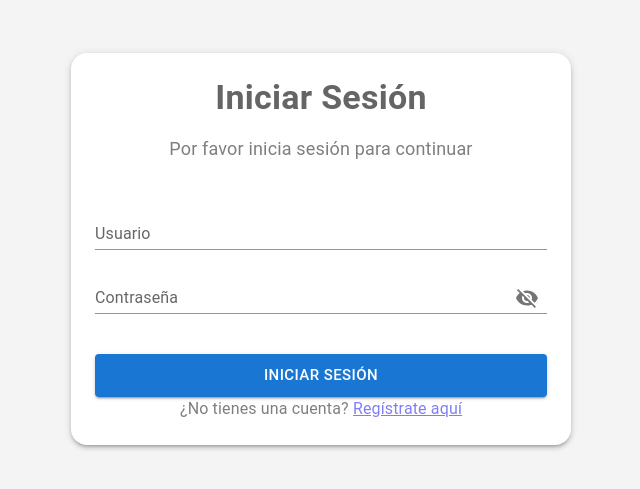
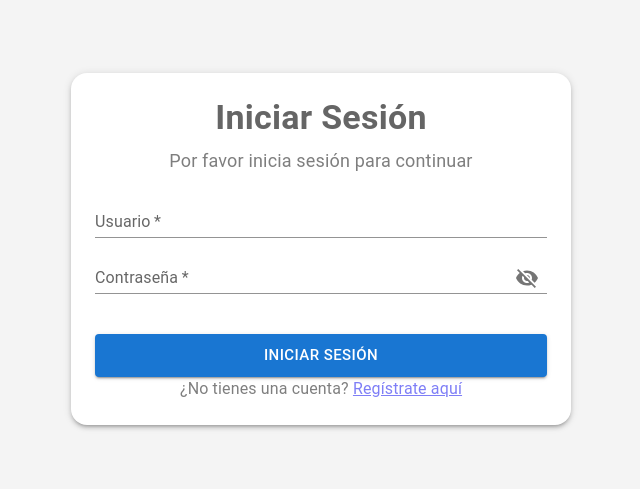
Before and after one commit to ramos-201/artemisfr, a React (Vite) app: page / in a window 1280 px wide. Shown: the part 151-640 px from the top of the page, without its empty margins (319-959 px from the left). Built offline with nearby package versions, Linux system fonts and the light colour scheme.

Commit message:
refactor: simplified code

```diff
--- a/src/components/AuthPageLayoutComponent.tsx
+++ b/src/components/AuthPageLayoutComponent.tsx
@@ -6,20 +6,16 @@ interface Props {
   children: React.ReactNode;
 }
 
-const AuthPageLayoutComponent = ({ titleTG = 'Título por defecto', descriptionTG = 'Descripción por defecto', children }: Props): JSX.Element => {
-  return (
-    <Box
-      component='section'
-      sx={{
+const AuthPageLayoutComponent = ({ titleTG, descriptionTG, children }: Props): JSX.Element => {
+  const boxStyles = {
     minHeight: '100vh',
     display: 'flex',
     alignItems: 'center',
     justifyContent: 'center',
     bgcolor: 'rgb(244, 244, 244)',
-      }}
-    >
-      <Container
-        sx={{
+  }
+
+  const containerStyles = {
     display: 'flex',
     flexDirection: 'column',
     justifyContent: 'center',
@@ -27,20 +23,17 @@ const AuthPageLayoutComponent = ({ titleTG = 'Título por defecto', descriptionT
     boxShadow: 3,
     borderRadius: 4,
     p: 3,
-          maxWidth: { sm: 500 },
+    maxWidth: {sm: 500},
     bgcolor: 'rgb(255, 255, 255)',
-        }}
-      >
-        <Typography variant='h4' fontWeight='bold' mb={2} sx={{ opacity: 0.6 }}>
+  }
+
+  return (
+    <Box component='section' sx={boxStyles} >
+      <Container sx={containerStyles} >
+        <Typography variant='h4' fontWeight='bold' mb={1} sx={{ opacity: 0.6 }}>
           {titleTG}
         </Typography>
-        <Typography
-          sx={{
-            fontSize: '18px',
-            opacity: 0.5,
-            marginBottom: 3,
-          }}
-        >
+        <Typography fontSize={'18px'} mb={1} sx={{ opacity: 0.5 }} >
           {descriptionTG}
         </Typography>
         {children}
--- a/src/components/InputFieldComponent.tsx
+++ b/src/components/InputFieldComponent.tsx
@@ -11,23 +11,19 @@ interface Props {
   onChange: (e: React.ChangeEvent<HTMLInputElement>) => void;
 }
 
-export default function InputFieldComponent({ value, label, type, isError, helperTextError = '', onChange }: Props): JSX.Element {
+export default function InputFieldComponent({ value, label, type, isError, helperTextError = 'Este campo es requerido.', onChange }: Props): JSX.Element {
 
   const [isShowPassword, setIsShowPassword] = useState(false);
 
-  if (!helperTextError) {
-    helperTextError = 'Este campo es requerido.'
-  }
-
   return(
     <TextField
-
+      required
       fullWidth
       type={type === 'password' && isShowPassword ? 'text' : type}
       value={value}
       label={label}
       variant='standard'
-      sx={{ mt: 2 }}
+      sx={{ mt: 1 }}
       error={isError}
       helperText={isError ? helperTextError : ''}
       onChange={onChange}
--- a/src/pages/RegisterUser.tsx
+++ b/src/pages/RegisterUser.tsx
@@ -3,7 +3,7 @@ import AuthPageLayoutComponent from '../components/AuthPageLayoutComponent';
 import InputFieldComponent from '../components/InputFieldComponent';
 import { useState } from 'react';
 import { Link } from 'react-router-dom';
-import AppRoutes from "./../Routes";
+import AppRoutes from './../Routes';
 
 function RegisterUserPage (): JSX.Element {
 
@@ -177,23 +177,11 @@ function RegisterUserPage (): JSX.Element {
             }))
           }}
         />
-        <Button
-         fullWidth
-         type='submit'
-         variant='contained'
-         color='primary'
-         size='large'
-         sx={{ mt: 3 }}
-       >
-         Registrar usuario
-       </Button>
-     </form>
-     <Typography sx={{
-        opacity: 0.5,
-      }} >
-        ¿Ya tienes una cuenta?{' '}
-        <Link to={AppRoutes.login}>Inicia sesion aquí</Link>
-    </Typography>
+        <Button fullWidth type='submit' variant='contained' color='primary' size='large' sx={{ mt: 3 }} >
+          Registrar usuario
+        </Button>
+      </form>
+      <Typography sx={{ opacity: 0.5 }} >¿Ya tienes una cuenta?{' '} <Link to={AppRoutes.login}>Inicia sesion aquí</Link></Typography>
  </AuthPageLayoutComponent>
   )
 }
--- a/src/pages/login.tsx
+++ b/src/pages/login.tsx
@@ -3,7 +3,7 @@ import { useState } from 'react';
 import InputFieldComponent from '../components/InputFieldComponent';
 import AuthPageLayoutComponent from '../components/AuthPageLayoutComponent';
 import { Link } from 'react-router-dom';
-import AppRoutes from "./../Routes";
+import AppRoutes from './../Routes';
 
 function LoginPage(): JSX.Element {
 
@@ -39,7 +39,7 @@ function LoginPage(): JSX.Element {
             onChange={(e) => {
               setFormInputFields(prevState => ({
                 ...prevState,
-                UserField: e.target.value,
+                userField: e.target.value,
                 hasErrorUserField: false,
               }))
             }}
@@ -52,28 +52,16 @@ function LoginPage(): JSX.Element {
             onChange={(e) => {
               setFormInputFields(prevState => ({
                 ...prevState,
-                PasswordField: e.target.value,
+                passwordField: e.target.value,
                 hasErrorPasswordField: false,
               }))
             }}
           />
-          <Button
-            fullWidth
-            type='submit'
-            variant='contained'
-            color='primary'
-            size='large'
-            sx={{ mt: 5 }}
-          >
+          <Button fullWidth type='submit' variant='contained' color='primary' size='large' sx={{ mt: 5 }} >
             Iniciar sesión
           </Button>
         </form>
-        <Typography sx={{
-           opacity: 0.5,
-        }}>
-          ¿No tienes una cuenta?{' '}
-          <Link to={AppRoutes.registerUser}>Regístrate aquí</Link>
-        </Typography>
+        <Typography sx={{ opacity: 0.5, }} >¿No tienes una cuenta?{' '}<Link to={AppRoutes.registerUser}>Regístrate aquí</Link></Typography>
     </AuthPageLayoutComponent>
   );
 }
```
Lines whose indentation alone changed are shown as unchanged.
